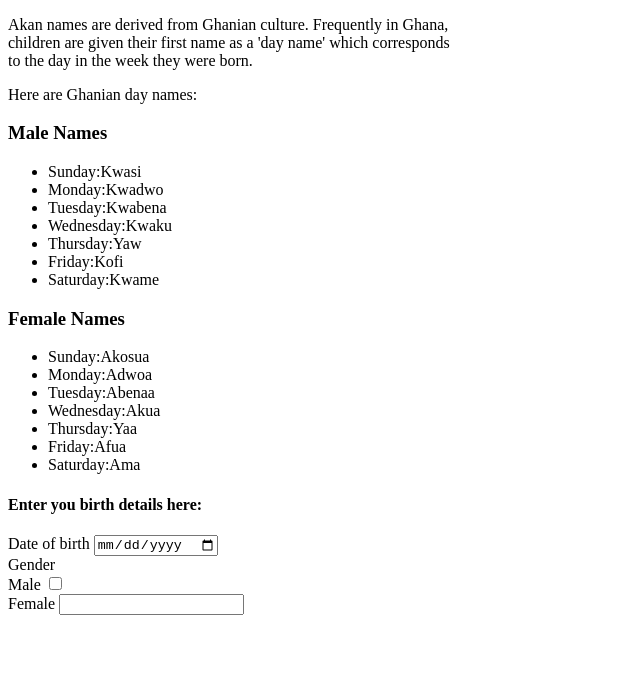
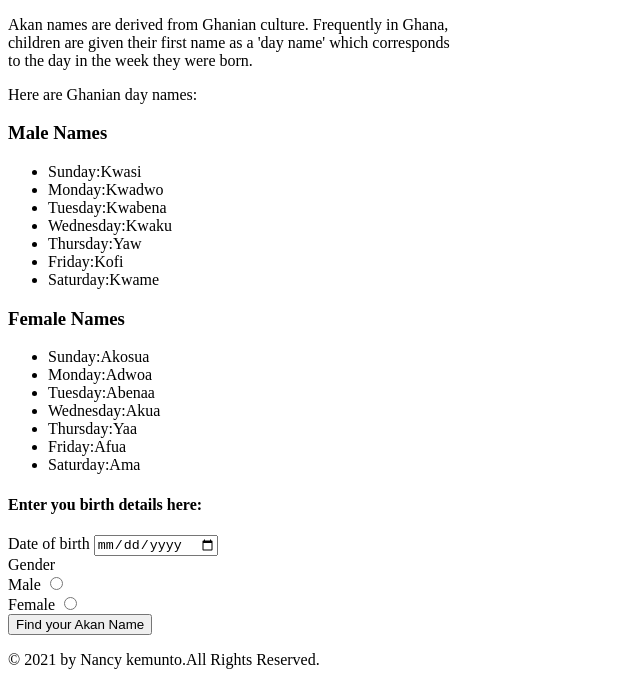
Before and after one commit to nancy88199488/Akan-Names, a plain HTML site: page index.html in a window 1280 px wide. Shown: the part 105-800 px from the top of the page, without its empty margins (0-640 px from the left). Drawn offline with Linux system fonts and the light colour scheme.

Commit message:
add the above files

```diff
--- a/index.html
+++ b/index.html
@@ -48,16 +48,23 @@
                 </div>
                             <div class="form-group">
                                 <label for="gender">Gender</label>
-                                <div class="checkbox">
+                                <div class="radio">
                                     <label for="male">Male</label>
-                                    <input id="male" class="form-control" type="checkbox">
+                                    <input id="male" class="form-control" type="radio">
                                 </div>
                                 <label for="female">Female</label>
-                                <input id="female" class="form-control" type="chechbox">
+                                <input id="female" class="form-control" type="radio">
                             </div>
+                                <button type="submit" onclick="findYourAkanName" class="btn btn-success">Find your Akan Name</button>
                     </form>
                 </div>
-
+                <div class="your-akan-name">
+                    <p id="message" class="output"></p>
+                </div>
+                <footer>
+                    <div class="footer"> &copy 2021 by Nancy kemunto.All Rights Reserved.
+                    </div>
+                </footer>
 
 
 </body>
```
